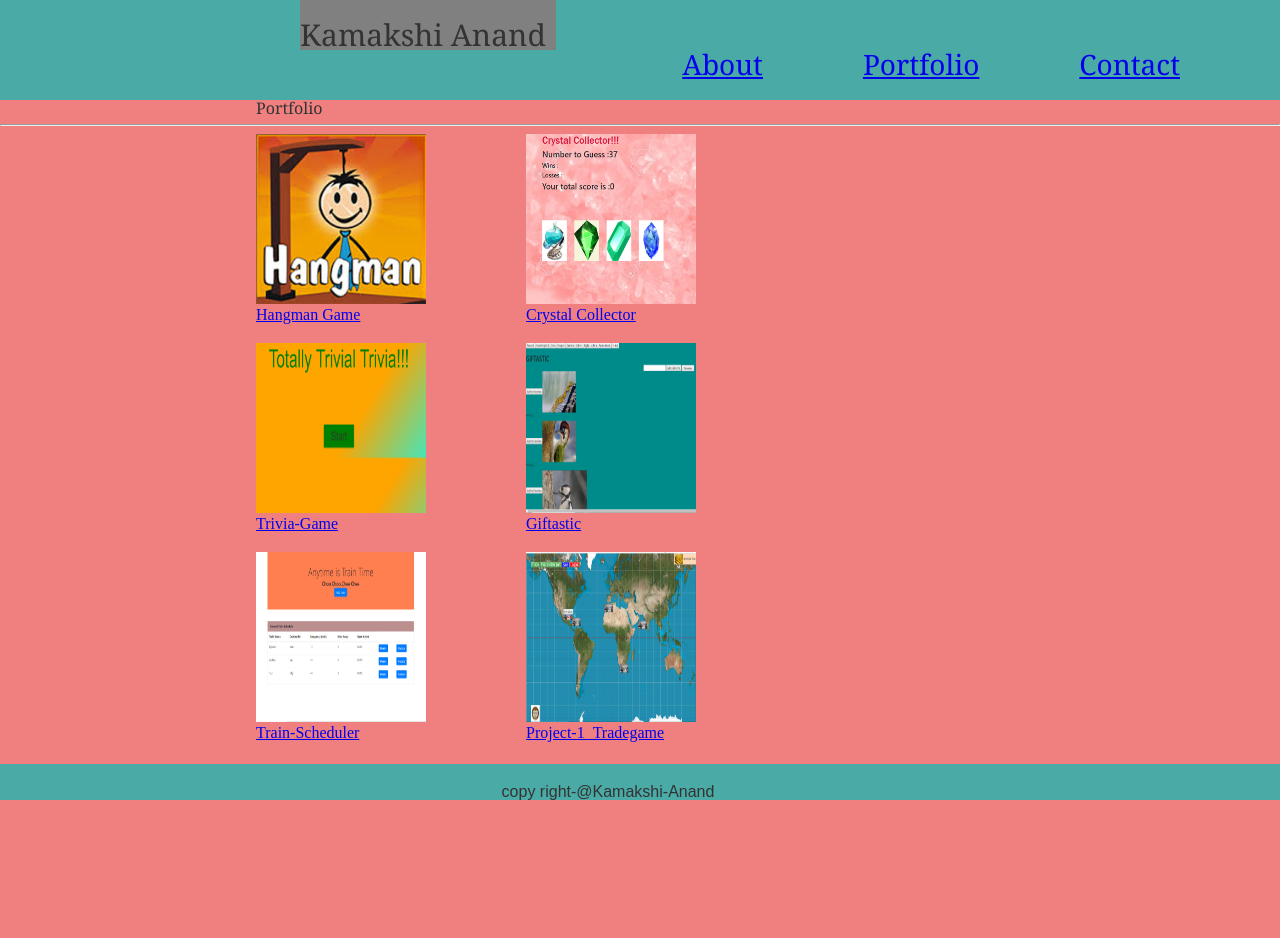
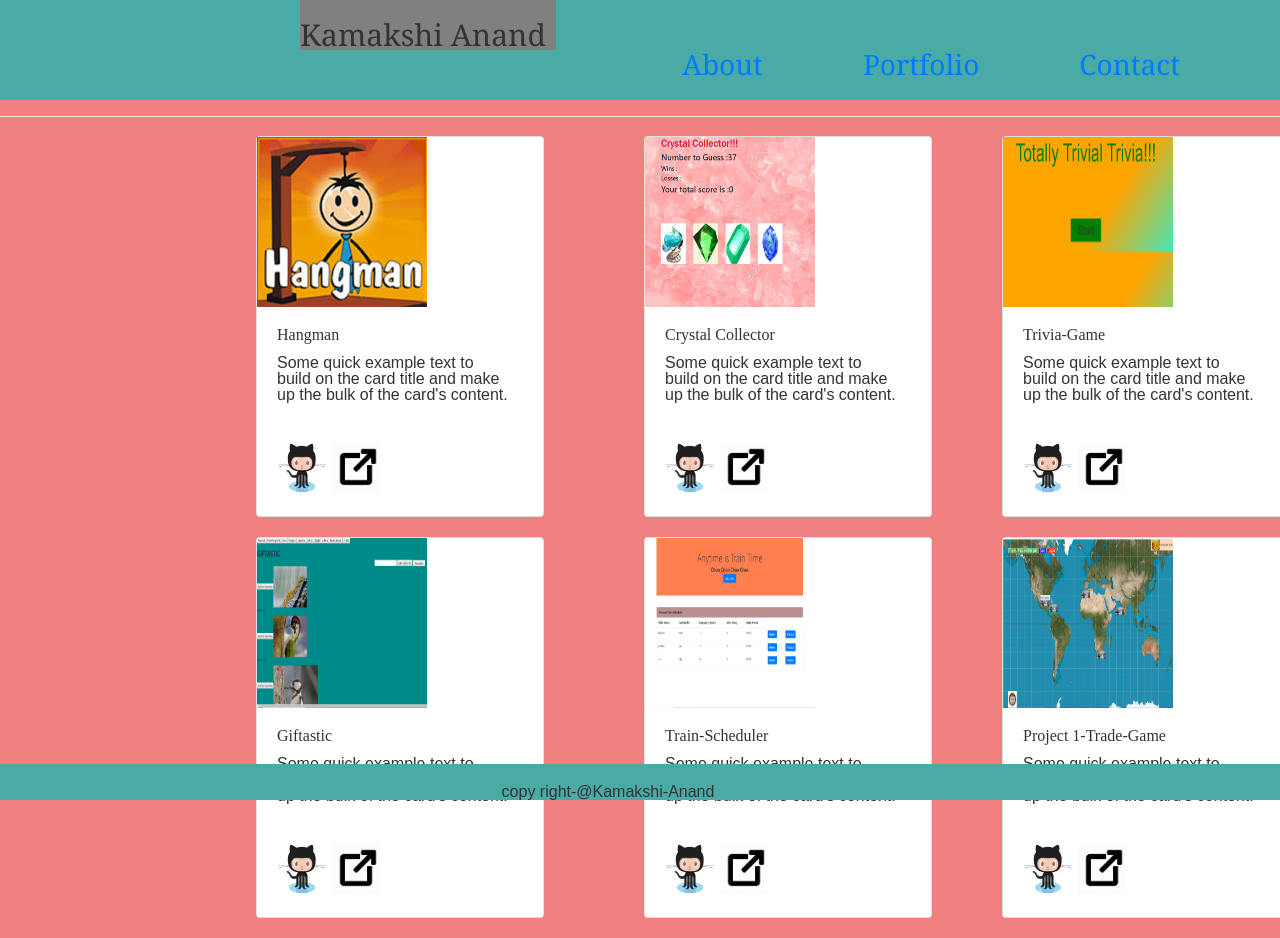
Before and after one commit to kamakshi-anand/Updated-Portfolio, a plain HTML site: page portfolio.html in a window 1280 px wide. Before the commit the page ends 800 px from the top, so only its background shows below. Drawn offline with nearby package versions, Linux system fonts and the light colour scheme.

Commit message:
changes made in portfolio and glyphicon added

```diff
--- a/portfolio.html
+++ b/portfolio.html
@@ -6,9 +6,22 @@
     <meta name="viewport" content="width=device-width, initial-scale=1.0">
     <meta http-equiv="X-UA-Compatible" content="ie=edge">
     <title>Basic-Portfolio</title>
+    <link rel="stylesheet" href="https://maxcdn.bootstrapcdn.com/bootstrap/4.0.0/css/bootstrap.min.css" integrity="sha384-Gn5384xqQ1aoWXA+058RXPxPg6fy4IWvTNh0E263XmFcJlSAwiGgFAW/dAiS6JXm"
+        crossorigin="anonymous">
     <link rel="stylesheet" type="text/css" href="assets/css/Reset.css">
     <link rel="stylesheet" type="text/css" href="assets/css/style.css">
     <link rel="stylesheet" type="text/css" href="assets/css/mediaquery.css">
+
+
+    <style>
+        #two {
+            margin-right: 70px;
+        }
+
+        #five {
+            margin-right: 70px;
+        }
+    </style>
 
 
 </head>
@@ -32,67 +45,156 @@
 
         </h2>
     </header>
-    <h2 id="port">Portfolio</h2>
+    <!-- <h2 id="port">Portfolio</h2> -->
 
     <hr>
     <section id="gallery1">
         <table id="port_table">
             <tr>
-                <td class="first">
-                    <figure>
+                <div class="col-md-4">
+                    <td class="first">
+                        <div class="card" style="width: 18rem;">
+                            <img src="assets/Image/wfc.hangmanimages.jpg" class="bioimage">
+                            <div class="card-body">
+                                <h5 class="card-title">Hangman</h5>
+                                <p class="card-text">Some quick example text to build on the card title and make up the bulk
+                                    of the card's content.</p>
+                            </div>
 
-                        <img src="assets/Image/wfc.hangmanimages.jpg" class="bioimage">
-                        <figcaption>
-                            <a href="https://kamakshi-anand.github.io/Word-Guess-Game/index.html" target="_blank">Hangman
-                                Game</a>
-                        </figcaption>
-                    </figure>
-                </td>
-                <td>
-                    <figure>
-                        <img src="assets/Image/Screenshot (51).png" class="bioimage">
-                        <figcaption>
-                            <a href="https://kamakshi-anand.github.io/unit-4-game/index.html" target="_blank">Crystal Collector</a>
-                        </figcaption>
-                    </figure>
-                </td>
+                            <div class="card-body">
+
+                                <a href="https://kamakshi-anand.github.io/Word-Guess-Game/index.html" target="_blank" >
+                                    <img border="0" alt="Github" src="assets/Image/Octocat/Octocat.jpg" width="50" height="50">
+                                </a>
+
+                                <a href="https://github.com/kamakshi-anand/Word-Guess-Game"target="_blank">
+                                    <img border="0" alt="Github" src="assets/Image/ui-g-external_link-512.png" width="50" height="50">
+                                </a>
+                            </div>
+                        </div>
+                    </td>
+                </div>
+                <div class="col-md-4">
+                    <td>
+                        <div class="card" id="two" style="width: 18rem;">
+                            <img src="assets/Image/Screenshot (51).png" class="bioimage">
+                            <div class="card-body">
+                                <h5 class="card-title">Crystal Collector</h5>
+                                <p class="card-text">Some quick example text to build on the card title and make up the bulk
+                                    of the card's content.</p>
+                            </div>
+
+                            <div class="card-body">
+
+                                <a href="https://kamakshi-anand.github.io/unit-4-game/index.html" target="_blank" >
+                                    <img border="0" alt="Github" src="assets/Image/Octocat/Octocat.jpg" width="50" height="50">
+                                 </a>
+
+                                <a href="https://github.com/kamakshi-anand/unit-4-game/blob/master/README.md" target="_blank">
+                                    <img border="0" alt="Github" src="assets/Image/ui-g-external_link-512.png" width="50" height="50">
+                                </a>
+                            </div>
+                        </div>
+                    </td>
+                </div>
+                <div class="col-md-4">
+                    <td>
+                        <div class="card" style="width: 18rem;">
+                            <img src="assets/Image/Screenshot (52).png" class="bioimage">
+                            <div class="card-body">
+                                <h5 class="card-title">Trivia-Game</h5>
+                                <p class="card-text">Some quick example text to build on the card title and make up the bulk
+                                    of the card's content.</p>
+                            </div>
+
+                            <div class="card-body">
+
+
+                                <a href="https://kamakshi-anand.github.io/Trivia-Game/index.html" target="_blank">
+                                    <img border="0" alt="Github" src="assets/Image/Octocat/Octocat.jpg" width="50" height="50">
+                                </a>
+                                <a href="https://github.com/kamakshi-anand/Trivia-Game/blob/master/README.md" target="_blank">
+                                    <img border="0" alt="Github" src="assets/Image/ui-g-external_link-512.png" width="50" height="50">
+                                </a>
+
+
+                            </div>
+                        </div>
+
+                    </td>
+                </div>
             </tr>
             <tr>
                 <td class="second">
-                    <figure>
-                        <img src="assets/Image/Screenshot (52).png" class="bioimage">
-                        <figcaption>
-                            <a href="https://kamakshi-anand.github.io/Trivia-Game/index.html" target="_blank">Trivia-Game</a>
-                        </figcaption>
-                    </figure>
+                    <div class="card" style="width: 18rem;">
+                        <img src="assets/Image/Screenshot (53).png" class="bioimage">
+                        <div class="card-body">
+                            <h5 class="card-title">Giftastic</h5>
+                            <p class="card-text">Some quick example text to build on the card title and make up the bulk
+                                of the card's content.</p>
+                        </div>
+
+                        <div class="card-body">
+
+                            <a href="https://kamakshi-anand.github.io/GifTastic/index.html" target="_blank">
+                                <img border="0" alt="Github" src="assets/Image/Octocat/Octocat.jpg" width="50" height="50">
+                            </a>
+
+                            <a href="https://github.com/kamakshi-anand/GifTastic/blob/master/README.md" target="_blank">
+                                <img border="0" alt="Github" src="assets/Image/ui-g-external_link-512.png" width="50" height="50">
+                            </a>
+                        </div>
+                    </div>
                 </td>
                 <td>
-                    <figure>
-                        <img src="assets/Image/Screenshot (53).png" class="bioimage">
-                        <figcaption>
-                            <a href="https://kamakshi-anand.github.io/GifTastic/index.html" target="_blank">Giftastic</a>
-                        </figcaption>
-                    </figure>
+                    <div class="card" id="five" style="width: 18rem;">
+                        <img src="assets/Image/Screenshot (54).png" class="bioimage">
+                        <div class="card-body">
+                            <h5 class="card-title">Train-Scheduler</h5>
+                            <p class="card-text">Some quick example text to build on the card title and make up the bulk
+                                of the card's content.</p>
+                        </div>
+
+                        <div class="card-body">
+
+                            <a href="https://kamakshi-anand.github.io/Train-Scheduler/train.html" target="_blank" >
+                                <img border="0" alt="Github" src="assets/Image/Octocat/Octocat.jpg" width="50" height="50">
+                            </a>
+
+                            <a href="https://github.com/kamakshi-anand/Train-Scheduler" target="_blank">
+                                <img border="0" alt="Github" src="assets/Image/ui-g-external_link-512.png" width="50" height="50">
+                            </a>
+                        </div>
+                    </div>
+                </td>
+                <td>
+                    <div class="card" style="width: 18rem;">
+                        <img src="assets/Image/Screenshot (55).png" class="bioimage">
+                        <div class="card-body">
+                            <h5 class="card-title">Project 1-Trade-Game</h5>
+                            <p class="card-text">Some quick example text to build on the card title and make up the bulk
+                                of the card's content.</p>
+                        </div>
+
+                        <div class="card-body">
+
+                            <a href="https://lighthawkknight.github.io/Trade-Game/" target="_blank" >
+                                <img border="0" alt="Github" src="assets/Image/Octocat/Octocat.jpg" width="50" height="50">
+                            </a>
+
+                            <a href="https://github.com/LighthawkKnight/Trade-Game.git" target="_blank">
+                                <img border="0" alt="Github" src="assets/Image/ui-g-external_link-512.png" width="50" height="50">
+                            </a>
+                        </div>
+                    </div>
+
                 </td>
             </tr>
-            <tr>
-                <td class="third">
-                    <figure>
-                        <img src="assets/Image/Screenshot (54).png" class="bioimage">
-                        <figcaption>
-                            <a href="https://kamakshi-anand.github.io/Train-Scheduler/train.html" target="_blank">Train-Scheduler</a>
-                        </figcaption>
-                    </figure>
-                </td>
-                <td>
-                    <figure>
-                        <img src="assets/Image/Screenshot (55).png" class="bioimage">
-                        <figcaption>
-                            <a href="https://github.com/LighthawkKnight/Trade-Game" target="_blank">Project-1_Tradegame</a>
-                        </figcaption>
-                    </figure>
-                </td>
-            </tr>
+
+
+
+
+
         </table>
 
     </section>
```
Also changed, not shown: assets/Image/320.jpg (deleted), assets/Image/Octocat/Octocat.jpg (added), assets/Image/download.png (deleted), assets/Image/fa-image.png (deleted), assets/Image/grayscale.jpg (deleted), assets/Image/ui-g-external_link-512.png (added), 1 other file.
